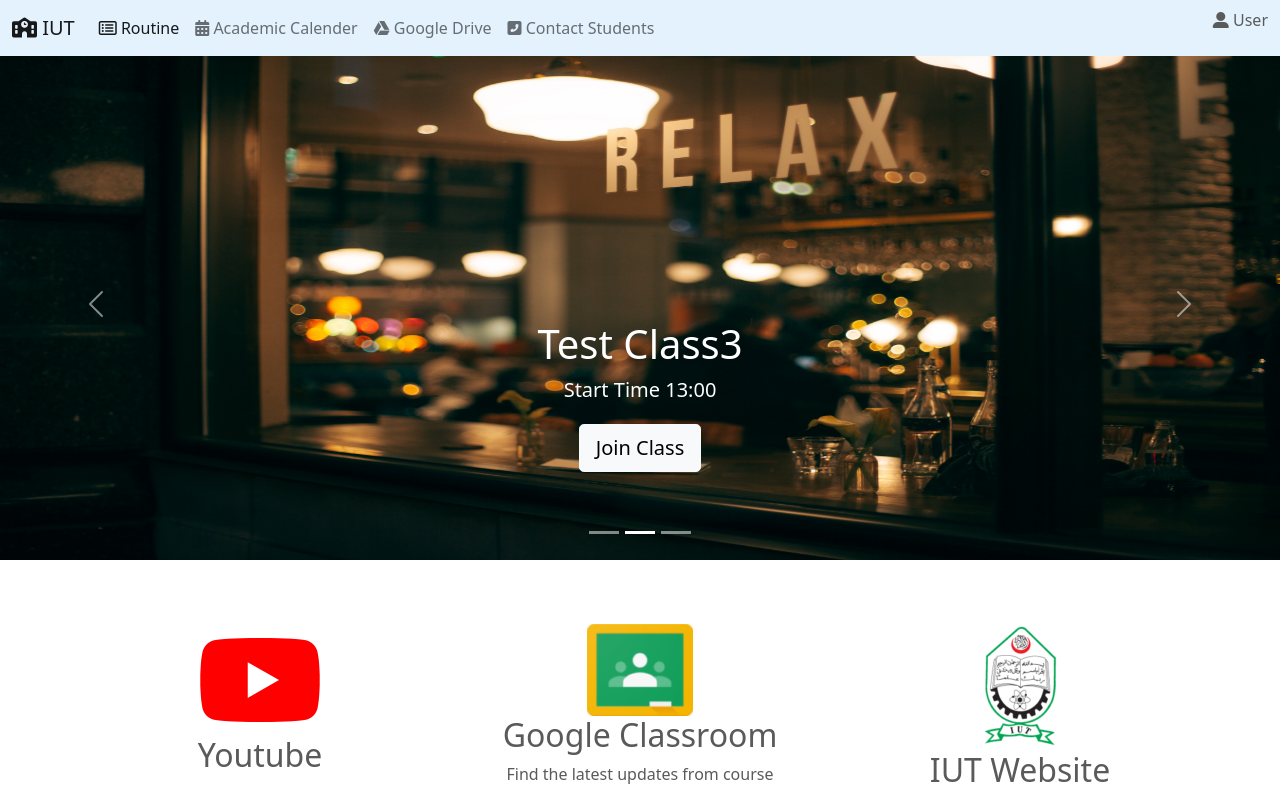
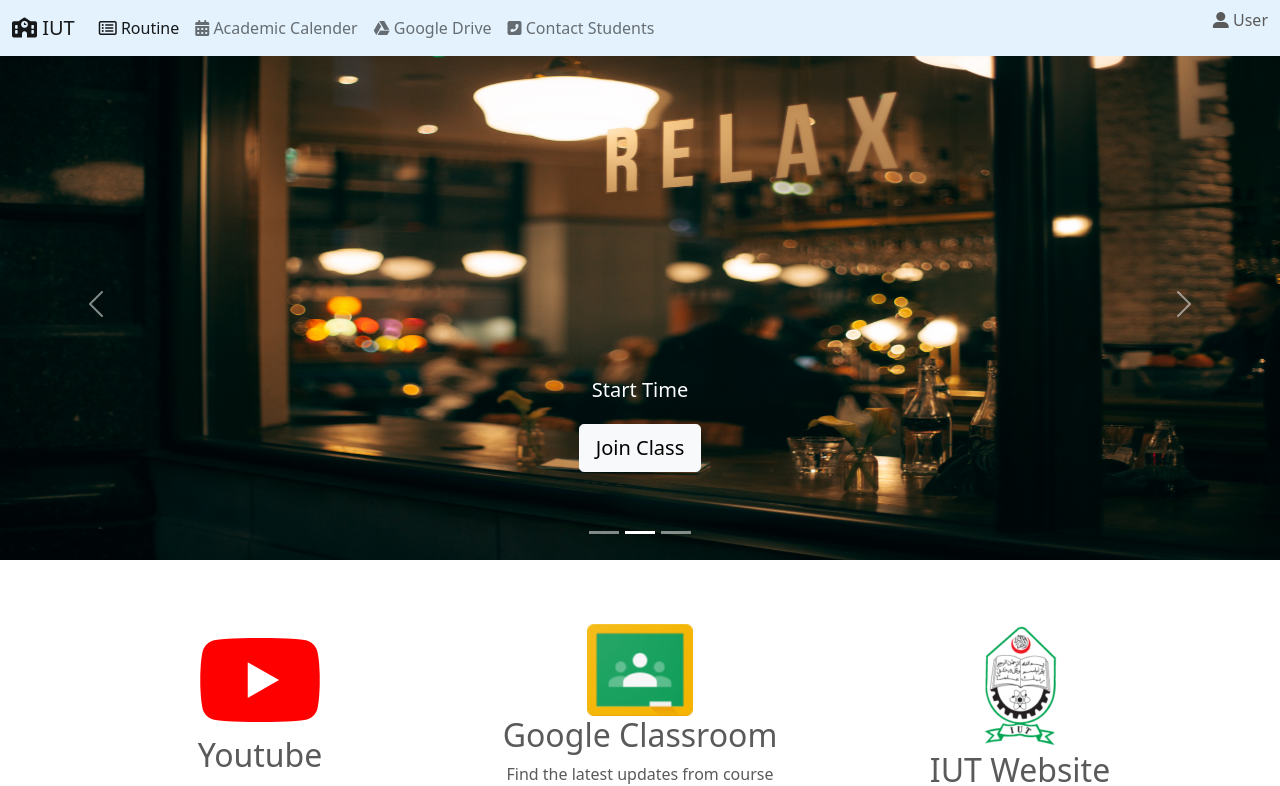
Before and after one commit to tzf101/IUT-Online-Class-Manager, a React (Create React App) app: page / in a window 1280 px wide. Shown: the top 786 px of the page. Built offline with nearby package versions, Linux system fonts and the light colour scheme.

Commit message:
added class routine in JSON format in src/components/classDetails

```diff
--- a/src/components/classDetails.js
+++ b/src/components/classDetails.js
@@ -1,25 +1,377 @@
 const links = [
+    //Sunday
+    [
+        //Class Finished for Sunday
     {
-        class: "Test Class1",
-        start: "11:00",
-        link: "www.testclass1.com"
-    },
-
-    {
-        class: "Test Class2",
-        start: "12:00",
-        link: "www.testclass2.com"
+        class: "No Class today! Solve some problems at codeforces!",
+        end: 2359,
+        week: "Sunday",
+        duration: "N/A",
+        link: "https://codeforces.com/"
     },
     {
-        class: "Test Class3",
-        start: "13:00",
-        link: "www.testclass3.com"
+        class: "No Class today! Solve some problems at codeforces!",
+        end: 2359,
+        week: "Sunday",
+        duration: "N/A",
+        link: "https://codeforces.com/"
     },
     {
-        class: "Test Class4",
-        start: "14:00",
-        link: "www.testclass4.com"
-    }
+        class: "No Class today! Solve some problems at codeforces!",
+        end: 2359,
+        week: "Sunday",
+        duration: "N/A",
+        link: "https://codeforces.com/"
+    },
+    {
+        class: "No Class today! Solve some problems at codeforces!",
+        end: 2359,
+        week: "Sunday",
+        duration: "N/A",
+        link: "https://codeforces.com/"
+    },
+    {
+        class: "No Class today! Solve some problems at codeforces!",
+        end: 2359,
+        week: "Sunday",
+        duration: "N/A",
+        link: "https://codeforces.com/"
+    },
+    {
+        class: "No Class today! Solve some problems at codeforces!",
+        end: 2359,
+        week: "Sunday",
+        duration: "N/A",
+        link: "https://codeforces.com/"
+    },
+    {
+        class: "No Class today! Solve some problems at codeforces!",
+        end: 2359,
+        week: "Sunday",
+        duration: "N/A",
+        link: "https://codeforces.com/"
+    }],
+    //Monday
+    [{
+        class: "CSE 4303 - Sabbir Ahmed",
+        end: 1150,
+        week: "Monday",
+        duration: "10.50 - 11.50 am",
+        link: "https://codeforces.com/"
+    },
+    {
+        class: "MATH 4341 - Mohsinul Kabir Shanto",
+        end: 1300,
+        week: "Monday",
+        duration: "12:00 - 1:00pm",
+        link: "https://codeforces.com/"
+    },
+    {
+        class: "EEE 4383",
+        end: 1430,
+        week: "Monday",
+        duration: "N/A",
+        link: "https://codeforces.com/"
+    },
+        //Class Finished for Monday
+    {
+        class: "No Class today! Solve some problems at codeforces!",
+        end: 2359,
+        week: "Monday",
+        duration: "N/A",
+        link: "https://codeforces.com/"
+    },
+    {
+        class: "No Class today! Solve some problems at codeforces!",
+        end: 2359,
+        week: "Monday",
+        duration: "N/A",
+        link: "https://codeforces.com/"
+    },
+    {
+        class: "No Class today! Solve some problems at codeforces!",
+        end: 2359,
+        week: "Monday",
+        duration: "N/A",
+        link: "https://codeforces.com/"
+    },
+    {
+        class: "No Class today! Solve some problems at codeforces!",
+        end: 2359,
+        week: "Monday",
+        duration: "N/A",
+        link: "https://codeforces.com/"
+    }],
+    //Tuesday
+    [{
+        class: "CSE 4305 - Md. Hamjajul Ashmafee",
+        end: 1040,
+        week: "Tuesday",
+        duration: "9:40 - 10:40 am",
+        link: "https://codeforces.com/"
+    },
+    {
+        class: "CSE 4303 - Sabbir Ahmed",
+        end: 1150,
+        week: "Tuesday",
+        duration: "12:00 - 1:00pm",
+        link: "https://codeforces.com/"
+    },
+    {
+        class: "CSE 4307 - Abu Raihan Mostofa Kamal",
+        end: 1300,
+        week: "Tuesday",
+        duration: "12:00 - 1:00 pm",
+        link: "https://codeforces.com/"
+    },
+    {
+        class: "EEE 4384 - (1A/1B)",
+        end: 1540,
+        week: "Tuesday",
+        duration: "1:30 - 3:40 pm",
+        link: "https://codeforces.com/"
+    },
+        //Class Finished for Tuesday
+    {
+        class: "No Class today! Solve some problems at codeforces!",
+        end: 2359,
+        week: "Tuesday",
+        duration: "N/A",
+        link: "https://codeforces.com/"
+    },
+    {
+        class: "No Class today! Solve some problems at codeforces!",
+        end: 2359,
+        week: "Tuesday",
+        duration: "N/A",
+        link: "https://codeforces.com/"
+    },
+    {
+        class: "No Class today! Solve some problems at codeforces!",
+        end: 2359,
+        week: "Tuesday",
+        duration: "N/A",
+        link: "https://codeforces.com/"
+    }],
+    //Wednesday
+    [{
+        class: "CSE 4304 - 1A (SA, L_3)",
+        end: 1150,
+        week: "Wednesday",
+        duration: "9:40 - 11:50 am",
+        link: "https://codeforces.com/"
+    },
+    {
+        class: "CSE 4304 - 1B (AJ, MHA)",
+        end: 1150,
+        week: "Wednesday",
+        duration: "12:00 - 1:00pm",
+        link: "https://codeforces.com/"
+    },
+    {
+        class: "CSE 4307 - Abu Raihan Mostofa Kamal",
+        end: 1300,
+        week: "Wednesday",
+        duration: "12:00 - 1:00 pm",
+        link: "https://codeforces.com/"
+    },
+    {
+        class: "EEE 4383",
+        end: 1430,
+        week: "Wednesday",
+        duration: "1:30 - 2:40 pm",
+        link: "https://codeforces.com/"
+    },
+        //Class Finished for Wednesday
+    {
+        class: "No Class today! Solve some problems at codeforces!",
+        end: 2359,
+        week: "Wednesday",
+        duration: "N/A",
+        link: "https://codeforces.com/"
+    },
+    {
+        class: "No Class today! Solve some problems at codeforces!",
+        end: 2359,
+        week: "Wednesday",
+        duration: "N/A",
+        link: "https://codeforces.com/"
+    },
+    {
+        class: "No Class today! Solve some problems at codeforces!",
+        end: 2359,
+        week: "Wednesday",
+        duration: "N/A",
+        link: "https://codeforces.com/"
+    },
+    {
+        class: "No Class today! Solve some problems at codeforces!",
+        end: 2359,
+        week: "Wednesday",
+        duration: "N/A",
+        link: "https://codeforces.com/"
+    }],
+    //Thursday
+    [{
+        class: "CSE 4300 - Md. Hamjajul Ashmafee ",
+        end: 1040,
+        week: "Thursday",
+        duration: "9:40 - 10:40 am",
+        link: "https://codeforces.com/"
+    },
+    {
+        class: "CSE 4301 -  Faisal Hussain",
+        end: 1300,
+        week: "Thursday",
+        duration: "12:00 - 1:00pm",
+        link: "https://codeforces.com/"
+    },
+    {
+        class: "CSE 4302 - 1A (FH,L_7)",
+        end: 1650,
+        week: "Thursday",
+        duration: "2:40 - 4:50 pm",
+        link: "https://codeforces.com/"
+    },
+        //Class Finished for Thursday
+    {
+        class: "No Class today! Solve some problems at codeforces!",
+        end: 2359,
+        week: "Thursday",
+        duration: "N/A",
+        link: "https://codeforces.com/"
+    },
+    {
+        class: "No Class today! Solve some problems at codeforces!",
+        end: 2359,
+        week: "Thursday",
+        duration: "N/A",
+        link: "https://codeforces.com/"
+    },
+    {
+        class: "No Class today! Solve some problems at codeforces!",
+        end: 2359,
+        week: "Thursday",
+        duration: "N/A",
+        link: "https://codeforces.com/"
+    },
+    {
+        class: "No Class today! Solve some problems at codeforces!",
+        end: 2359,
+        week: "Thursday",
+        duration: "N/A",
+        link: "https://codeforces.com/"
+    }],
+    //Friday
+    [{
+        class: "CSE 4304 - 1B (SA, SI)",
+        end: 1150,
+        week: "Friday",
+        duration: "9:40 - 11:50 am",
+        link: "https://codeforces.com/"
+    },
+    {
+        class: "CSE 4304 -  1A (AJ, MHA)",
+        end: 1150,
+        week: "Friday",
+        duration: "9:40 - 11:50 am",
+        link: "https://codeforces.com/"
+    },
+    {
+        class: "MATH 4341 - Mohsinul Kabir Shanto",
+        end: 1300,
+        week: "Friday",
+        duration: "12:00 - 1:00 pm",
+        link: "https://codeforces.com/"
+    },
+    {
+        class: "CSE 4301 - Faisal Hussain",
+        end: 1430,
+        week: "Friday",
+        duration: "1:30 - 2:30 pm",
+        link: "https://codeforces.com/"
+    },
+    {
+        class: "CSE 4302 - 1B (FH, L_7)",
+        end: 1650,
+        week: "Friday",
+        duration: "2:40 - 4:50 pm",
+        link: "https://codeforces.com/"
+    },
+        //Class Finished for Thursday
+    {
+        class: "No Class today! Solve some problems at codeforces!",
+        end: 2359,
+        week: "Friday",
+        duration: "N/A",
+        link: "https://codeforces.com/"
+    },
+    {
+        class: "No Class today! Solve some problems at codeforces!",
+        end: 2359,
+        week: "Friday",
+        duration: "N/A",
+        link: "https://codeforces.com/"
+    },
+    {
+        class: "No Class today! Solve some problems at codeforces!",
+        end: 2359,
+        week: "Friday",
+        duration: "N/A",
+        link: "https://codeforces.com/"
+    }],
+    //Saturday
+    [
+        //Class Finished for Saturday
+    {
+        class: "No Class today! Solve some problems at codeforces!",
+        end: 2359,
+        week: "Saturday",
+        duration: "N/A",
+        link: "https://codeforces.com/"
+    },
+    {
+        class: "No Class today! Solve some problems at codeforces!",
+        end: 2359,
+        week: "Saturday",
+        duration: "N/A",
+        link: "https://codeforces.com/"
+    },
+    {
+        class: "No Class today! Solve some problems at codeforces!",
+        end: 2359,
+        week: "Saturday",
+        duration: "N/A",
+        link: "https://codeforces.com/"
+    },
+    {
+        class: "No Class today! Solve some problems at codeforces!",
+        end: 2359,
+        week: "Saturday",
+        duration: "N/A",
+        link: "https://codeforces.com/"
+    },
+    {
+        class: "No Class today! Solve some problems at codeforces!",
+        end: 2359,
+        week: "Saturday",
+        duration: "N/A",
+        link: "https://codeforces.com/"
+    },
+    {
+        class: "No Class today! Solve some problems at codeforces!",
+        end: 2359,
+        week: "Saturday",
+        duration: "N/A",
+        link: "https://codeforces.com/"
+    },
+    {
+        class: "No Class today! Solve some problems at codeforces!",
+        end: 2359,
+        week: "Saturday",
+        duration: "N/A",
+        link: "https://codeforces.com/"
+    }]
 ];
 
 export default links;
```
